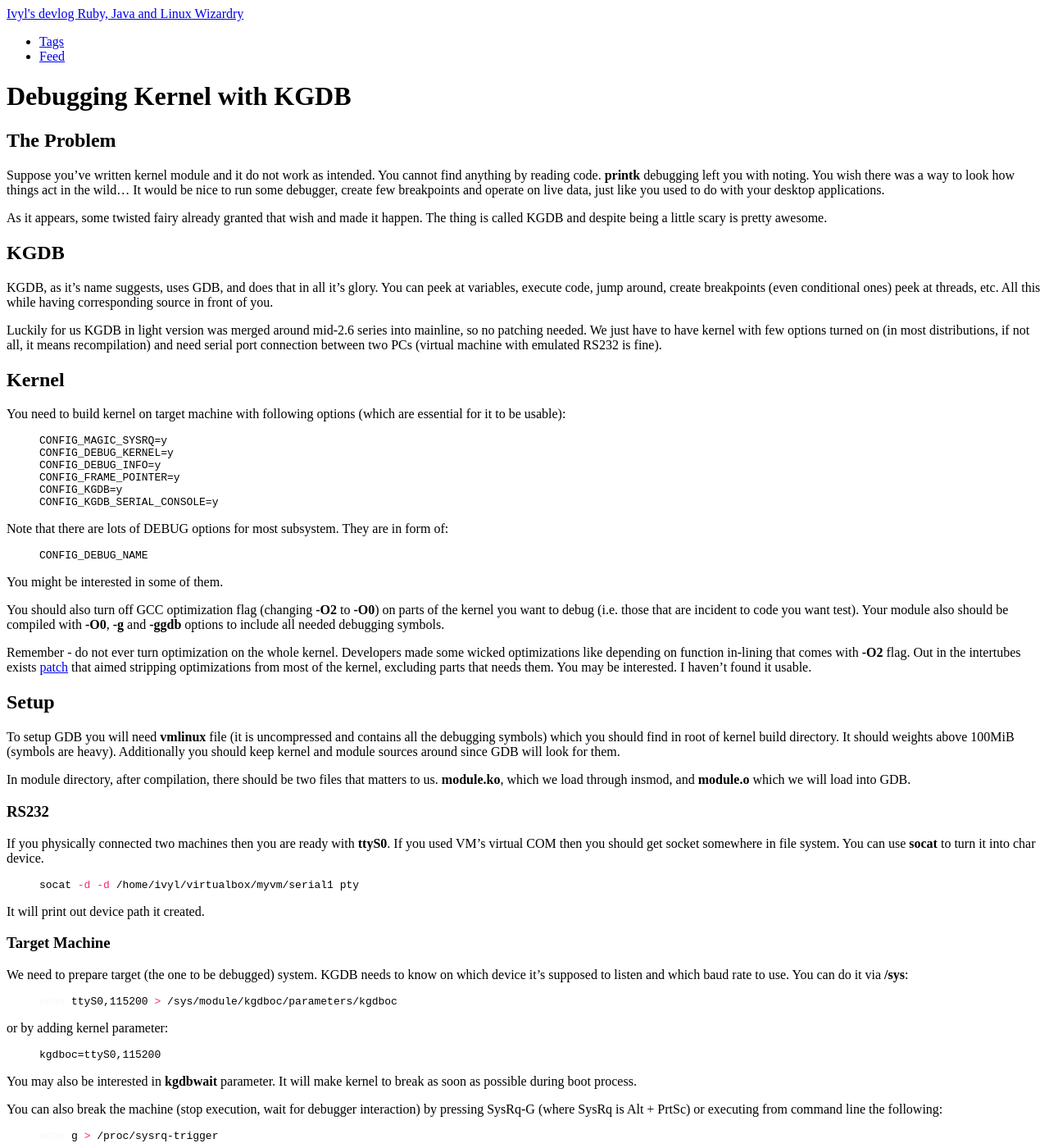
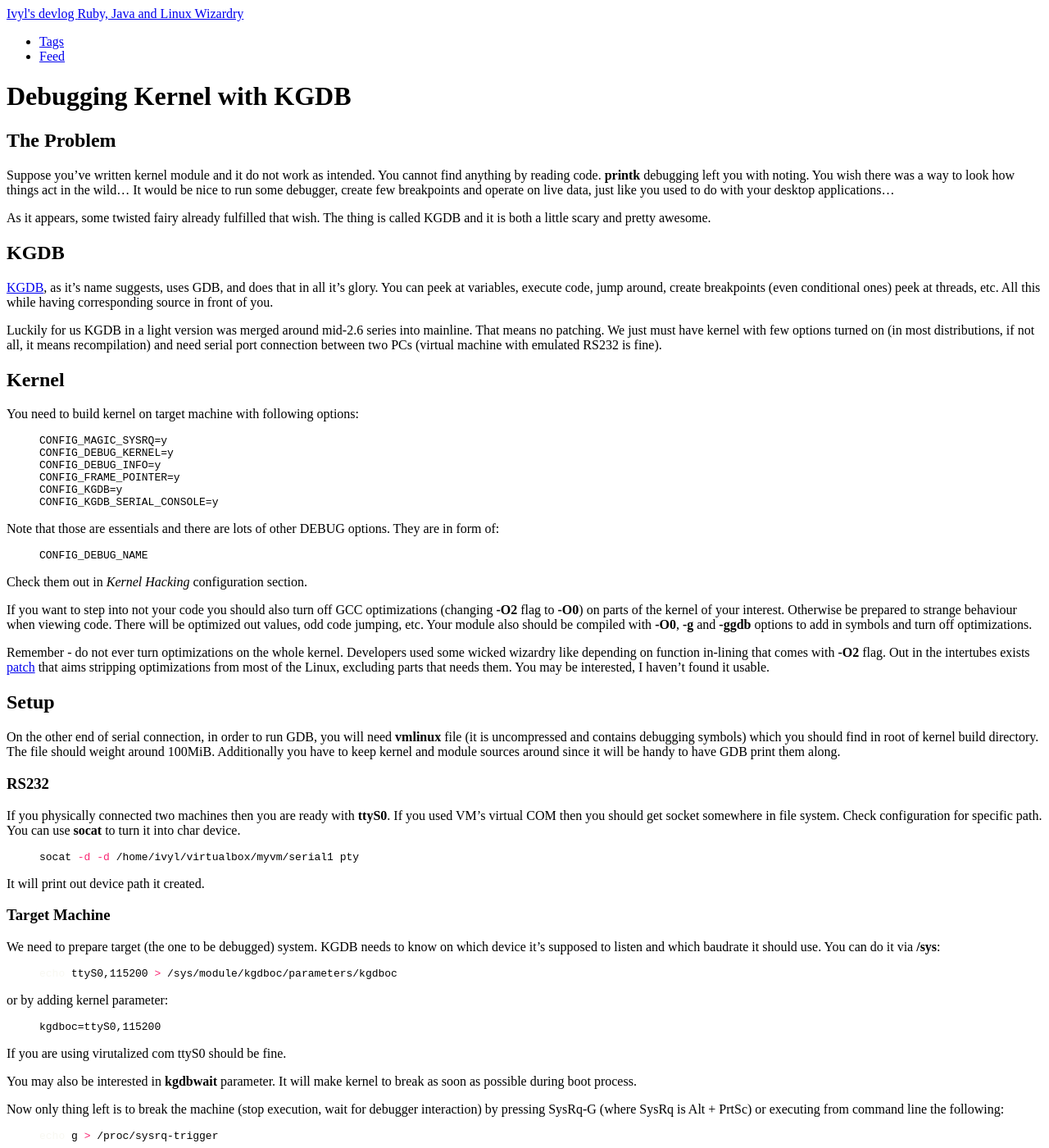
Before and after one commit to ivyl/ivyl.github.com, a Jekyll site: the page built from _posts/2012-11-30-debuggin-kernel.md, in a window 1280 px wide and 1400 px high. Shown: the whole window at 82% size. Built offline with Jekyll 4.4.1, drawn with Linux system fonts in a browser that asks for light colours; some of the changed text lies outside the part shown.

```diff
--- a/_posts/2012-11-30-debuggin-kernel.md
+++ b/_posts/2012-11-30-debuggin-kernel.md
@@ -11,29 +11,27 @@ Suppose you've written kernel module and it do not work as intended. You
 cannot find anything by reading code. **printk** debugging left you with noting.
 You wish there was a way to look how things act in the wild... It would be
 nice to run some debugger, create few breakpoints and operate on live data,
-just like you used to do with your desktop applications.
+just like you used to do with your desktop applications...
 
-As it appears, some twisted fairy already granted that wish and made it
-happen. The thing is called KGDB and despite being a little scary is pretty
-awesome.
+As it appears, some twisted fairy already fulfilled that wish. The thing is
+called KGDB and  it is both a little scary and pretty awesome.
 
 ## KGDB
 
-KGDB, as it's name suggests, uses GDB, and does that in all it's glory. You
-can peek at variables, execute code, jump around, create breakpoints (even
-conditional ones) peek at threads, etc. All this while having corresponding
-source in front of you.
+[KGDB](http://kgdb.linsyssoft.com/), as it's name suggests, uses GDB, and
+does that in all it's glory. You can peek at variables, execute code, jump
+around, create breakpoints (even conditional ones) peek at threads, etc. All
+this while having corresponding source in front of you.
 
-Luckily for us KGDB in light version was merged around mid-2.6 series into
-mainline, so no patching needed. We just have to have kernel with few
+Luckily for us KGDB in a light version was merged around mid-2.6 series into
+mainline. That means no patching. We just must have kernel with few
 options turned on (in most distributions, if not all, it means recompilation) and
 need serial port connection between two PCs (virtual machine with emulated
 RS232 is fine).
 
 ## Kernel
 
-You need to build kernel on target machine with following options (which are
-essential for it to be usable):
+You need to build kernel on target machine with following options:
 {% highlight text %}
 CONFIG_MAGIC_SYSRQ=y
 CONFIG_DEBUG_KERNEL=y
@@ -43,46 +41,46 @@ CONFIG_KGDB=y
 CONFIG_KGDB_SERIAL_CONSOLE=y
 {% endhighlight %}
 
-Note that there are lots of DEBUG options for most subsystem. They are in form
-of:
+Note that those are essentials and there are lots of other DEBUG options.
+They are in form of:
 
 {% highlight text %}
 CONFIG_DEBUG_NAME
 {% endhighlight %}
 
-You might be interested in some of them.
+Check them out in *Kernel Hacking* configuration section.
 
-You should also turn off GCC optimization flag (changing **-O2** to **-O0**)
-on parts of the kernel you want to debug (i.e. those that are incident to
-code you want test). Your module also should be compiled with **-O0**, **-g**
-and **-ggdb** options to include all needed debugging symbols.
+If you want to step into not your code you should also turn off GCC
+optimizations (changing **-O2** flag to **-O0**) on parts of the kernel of
+your interest. Otherwise be prepared to strange behaviour when viewing code.
+There will be optimized out values, odd code jumping, etc. Your module also
+should be compiled with **-O0**, **-g** and **-ggdb** options to add in
+symbols and turn off optimizations.
 
 
-Remember - do not ever turn optimization on the whole kernel. Developers
-made some wicked optimizations like depending on function in-lining that
+Remember - do not ever turn optimizations on the whole kernel. Developers
+used some wicked wizardry like depending on function in-lining that
 comes with **-O2** flag. Out in the intertubes exists
 [patch](http://code.google.com/p/kgtp/downloads/detail?name=co.patch) that
-aimed stripping optimizations from most of the kernel, excluding parts that
-needs them. You may be interested. I haven't found it usable.
+aims stripping optimizations from most of the Linux, excluding parts that
+needs them. You may be interested, I haven't found it usable.
 
 
 ## Setup
 
-To setup GDB you will need **vmlinux** file (it is uncompressed and contains
-all the debugging symbols) which you should find in root of kernel build
-directory. It should weights above 100MiB (symbols are heavy). Additionally
-you should keep kernel and module sources around since GDB will look for
-them.
+On the other end of serial connection, in order to run GDB, you will need
+**vmlinux** file (it is uncompressed and contains debugging symbols) which
+you should find in root of kernel build directory. The file should weight
+around 100MiB. Additionally you have to keep kernel and module sources around
+since it will be handy to have GDB print them along.
 
-In module directory, after compilation, there should be two files that
-matters to us. **module.ko**, which we load through insmod, and
-**module.o** which we will load into GDB.
 
 ### RS232
 
 If you physically connected two machines then you are ready with **ttyS0**.
 If you used VM's virtual COM then you should get socket somewhere in file
-system. You can use **socat** to turn it into char device.
+system. Check configuration for specific path. You can use **socat** to turn
+it into char device.
 
 {% highlight bash %}
 socat -d -d /home/ivyl/virtualbox/myvm/serial1 pty
@@ -91,9 +89,11 @@ socat -d -d /home/ivyl/virtualbox/myvm/serial1 pty
 It will print out device path it created.
 
 ### Target Machine
+
 We need to prepare target (the one to be debugged) system. KGDB needs to know
-on which device it's supposed to listen and which baud rate to use. You can
-do it via **/sys**:
+on which device it's supposed to listen and which baudrate it should use. You
+can do it via **/sys**:
+
 {% highlight bash %}
 echo ttyS0,115200 > /sys/module/kgdboc/parameters/kgdboc
 {% endhighlight %}
@@ -103,12 +103,14 @@ or by adding kernel parameter:
 kgdboc=ttyS0,115200
 {% endhighlight %}
 
+If you are using virutalized com ttyS0 should be fine.
+
 You may also be interested in **kgdbwait** parameter. It will make kernel
 to break as soon as possible during boot process.
 
-You can also break the machine (stop execution, wait for debugger interaction) by
-pressing SysRq-G (where SysRq is Alt + PrtSc) or executing from command line
-the following:
+Now only thing left is to break the machine (stop execution, wait for
+debugger interaction) by pressing SysRq-G (where SysRq is Alt + PrtSc) or
+executing from command line the following:
 
 {% highlight bash %}
 echo g > /proc/sysrq-trigger
@@ -116,9 +118,13 @@ echo g > /proc/sysrq-trigger
 
 ### Firing GDB
 
-Now you can run GDB. I recommend doing it in kernel's source directory.
+With above preparations done, you have to attach debugger to it. I recommend
+doing it in kernel's source directory. It's easiest way of making GDB source
+aware.
+
 {% highlight bash %}
-gdb vmlinux
+cd /usr/src/linux-src
+gdb /path/to/copied/vmlinux
 {% endhighlight %}
 
 Now you are within GDB shell. You can connect to remote machine by setting
@@ -129,28 +135,42 @@ set remotebaud 115200
 target remote /dev/pts/4
 {% endhighlight %}
 
+You should substitude **/dev/pts/4** with device of your choice (one created by
+socat or the physical).
+
 If you broke target system you should be already able to poke around. If not,
 look above for advice how to do it.
 
+If you don't know what to do now take some example [GDB
+tutorial](http://www.cs.cmu.edu/~gilpin/tutorial/). There is much more to
+GDB. You may also want to try GUI called
+[DDD](http://www.gnu.org/software/ddd/).
+
+
 ### And Module?
 
-That's fine, but how to debug modules, you ask? Nothing simpler! Just
-load it on the target machine. Now take a look at file:
+That's fine, but how to debug mentioned modules, you ask? Nothing simpler! If
+you are testing own module, in it's build directory, after compilation with
+appropriate flags, there should be two files that matters to us.
+**module.ko**, which you will load through insmod, and **module.o** which we
+will load into GDB since it contains symbols.
+
+Just load .o on the target machine. Now take a look at file:
 
 {% highlight text %}
 /sys/module/<module_name>/sections/.text
 {% endhighlight %}
 
-It contains memory address where module was loaded. Now you should feed GDB
-with **module.o** and mentioned address using:
+It contains memory address where module was loaded. Now, on the other
+machine, you should feed GDB with **module.o** and mentioned address using:
 
 {% highlight text %}
 add-symbol-file module.o 0xd80a4400
 {% endhighlight %}
 
 
-Voila! Now you can debug like there's no tomorrow.
+Voila! Now go debug like there's no tomorrow.
 
 **PS.** I also made [this script](https://gist.github.com/4171173) to make
 repetitive task around KGDB automated. It's not all pretty and shiny but
-maybe you could find it useful.
+maybe you will find it useful.
```
